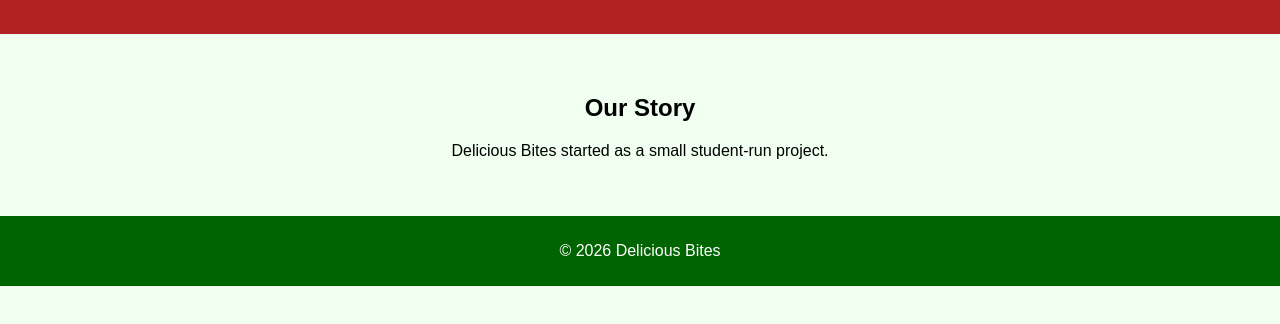
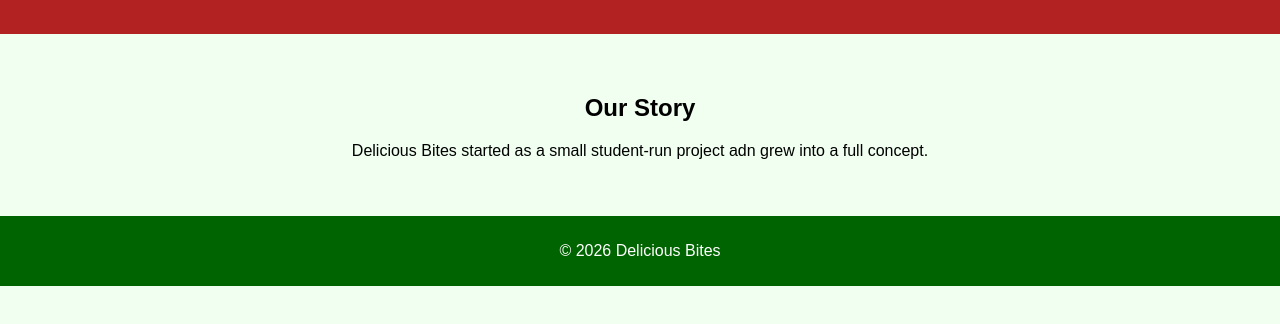
Before and after one commit to elvisambrose/restaurant-project, a plain HTML site: page about.html in a window 1280 px wide. Shown: the part 156-480 px from the top of the page. Drawn offline with Linux system fonts and the light colour scheme.

Commit message:
Update about.html

```diff
--- a/about.html
+++ b/about.html
@@ -20,7 +20,7 @@
   <main>
     <section>
       <h2>Our Story</h2>
-      <p>Delicious Bites started as a small student-run project.</p>
+      <p>Delicious Bites started as a small student-run project adn grew into a full concept.</p>
       <p id="savedReservation"></p>
     </section>
   </main>
```
